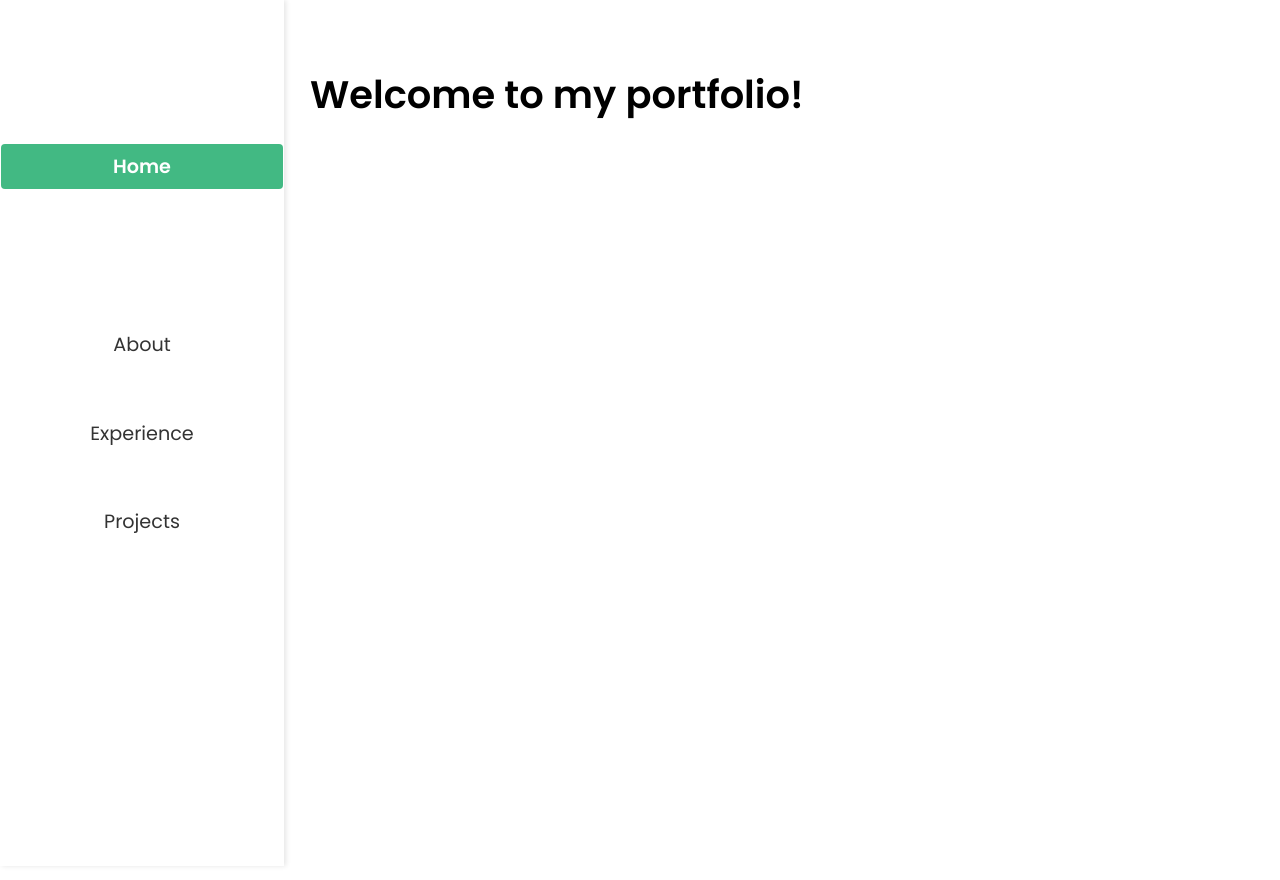
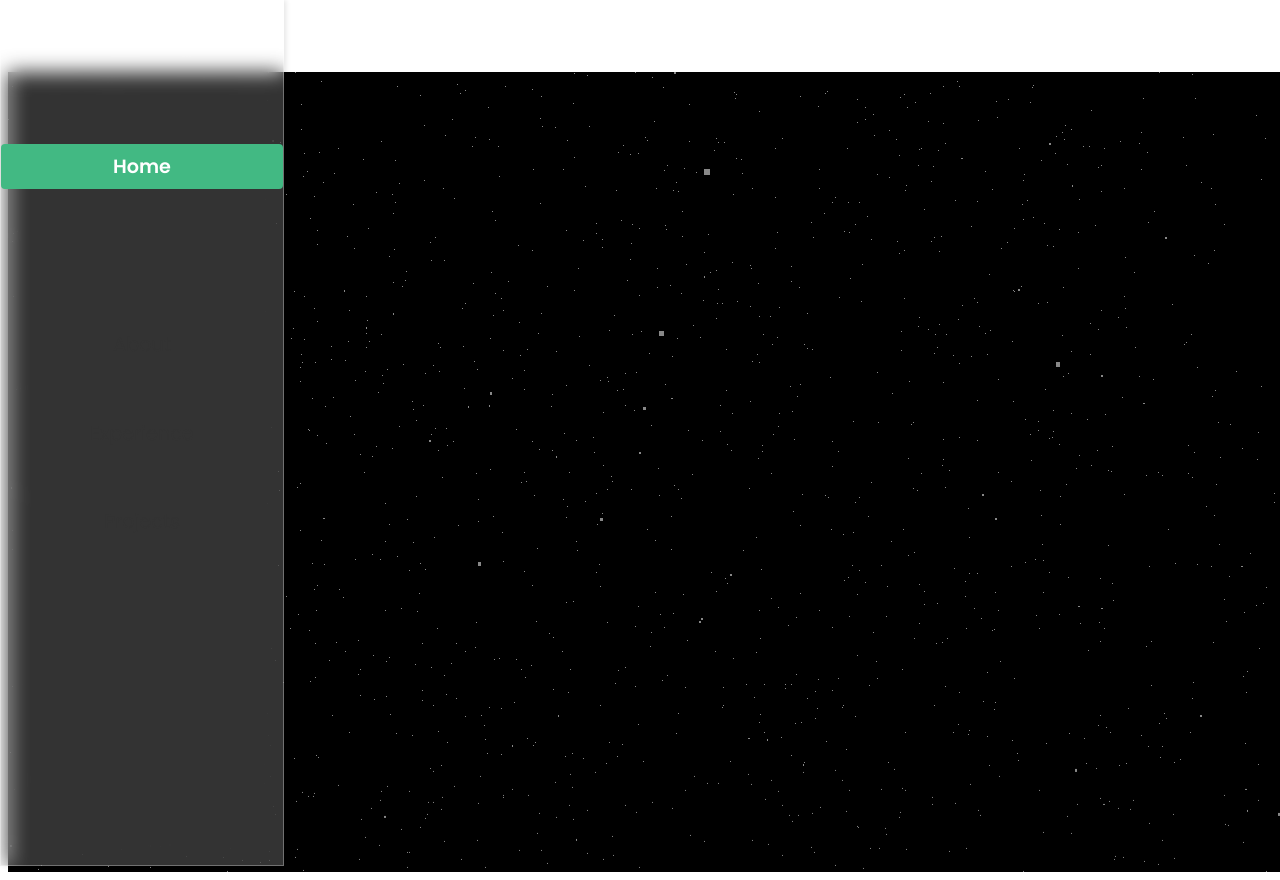
Before and after one commit to TheArabicMonster/portfolio, a Vue app in the folder nomade-project/: page / in a window 1280 px wide. Before the commit the page ends 800 px from the top, so only its background shows below. Built offline with nearby package versions, Linux system fonts and the light colour scheme.

Commit message:
feat: backround v1 -> space

```diff
--- a/nomade-project/src/assets/main.css
+++ b/nomade-project/src/assets/main.css
@@ -1,9 +1,10 @@
 body {
-  font-family: 'Inter', sans-serif;
+  font-family: 'Poppins', sans-serif;
   color: #333;
-  background-color: #f5f5f5;
+  background: #f0f0f0; /* Background color for neomorphism */
   margin: 0;
   padding: 0;
+  overflow: hidden;
 }
 
 header {
@@ -26,3 +27,12 @@ nav a.router-link-active {
 main {
   padding: 2rem;
 }
+
+canvas {
+  position: fixed;
+  top: 0;
+  left: 0;
+  width: 100%;
+  height: 100%;
+  z-index: -1;
+}
--- a/nomade-project/src/main.js
+++ b/nomade-project/src/main.js
@@ -1,5 +1,60 @@
 import { createApp } from 'vue'
 import App from './App.vue'
 import router from './router'
+import * as THREE from 'three'
 
 createApp(App).use(router).mount('#app')
+
+// Three.js background animation
+let camera, scene, renderer, particles
+
+function init() {
+  camera = new THREE.PerspectiveCamera(75, window.innerWidth / window.innerHeight, 1, 1000)
+  camera.position.z = 400
+
+  scene = new THREE.Scene()
+
+  const geometry = new THREE.BufferGeometry()
+  const vertices = []
+
+  for (let i = 0; i < 10000; i++) {
+    const x = THREE.MathUtils.randFloatSpread(2000)
+    const y = THREE.MathUtils.randFloatSpread(2000)
+    const z = THREE.MathUtils.randFloatSpread(2000)
+
+    vertices.push(x, y, z)
+  }
+
+  geometry.setAttribute('position', new THREE.Float32BufferAttribute(vertices, 3))
+
+  const material = new THREE.PointsMaterial({ color: 0x888888 })
+
+  particles = new THREE.Points(geometry, material)
+  scene.add(particles)
+
+  renderer = new THREE.WebGLRenderer()
+  renderer.setSize(window.innerWidth, window.innerHeight)
+  document.body.appendChild(renderer.domElement)
+
+  window.addEventListener('resize', onWindowResize, false)
+
+  animate()
+}
+
+function onWindowResize() {
+  camera.aspect = window.innerWidth / window.innerHeight
+  camera.updateProjectionMatrix()
+
+  renderer.setSize(window.innerWidth, window.innerHeight)
+}
+
+function animate() {
+  requestAnimationFrame(animate)
+
+  particles.rotation.x += 0.0005
+  particles.rotation.y += 0.001
+
+  renderer.render(scene, camera)
+}
+
+init()
--- a/nomade-project/src/views/Home.vue
+++ b/nomade-project/src/views/Home.vue
@@ -1,12 +1,3 @@
-<template>
-    <div>
-      <header>
-      </header>
-      <main>
-        <h1>Welcome to my portfolio!</h1>
-      </main>
-    </div>
-  </template>
 
   <script setup>
   import { RouterLink } from 'vue-router'
```
